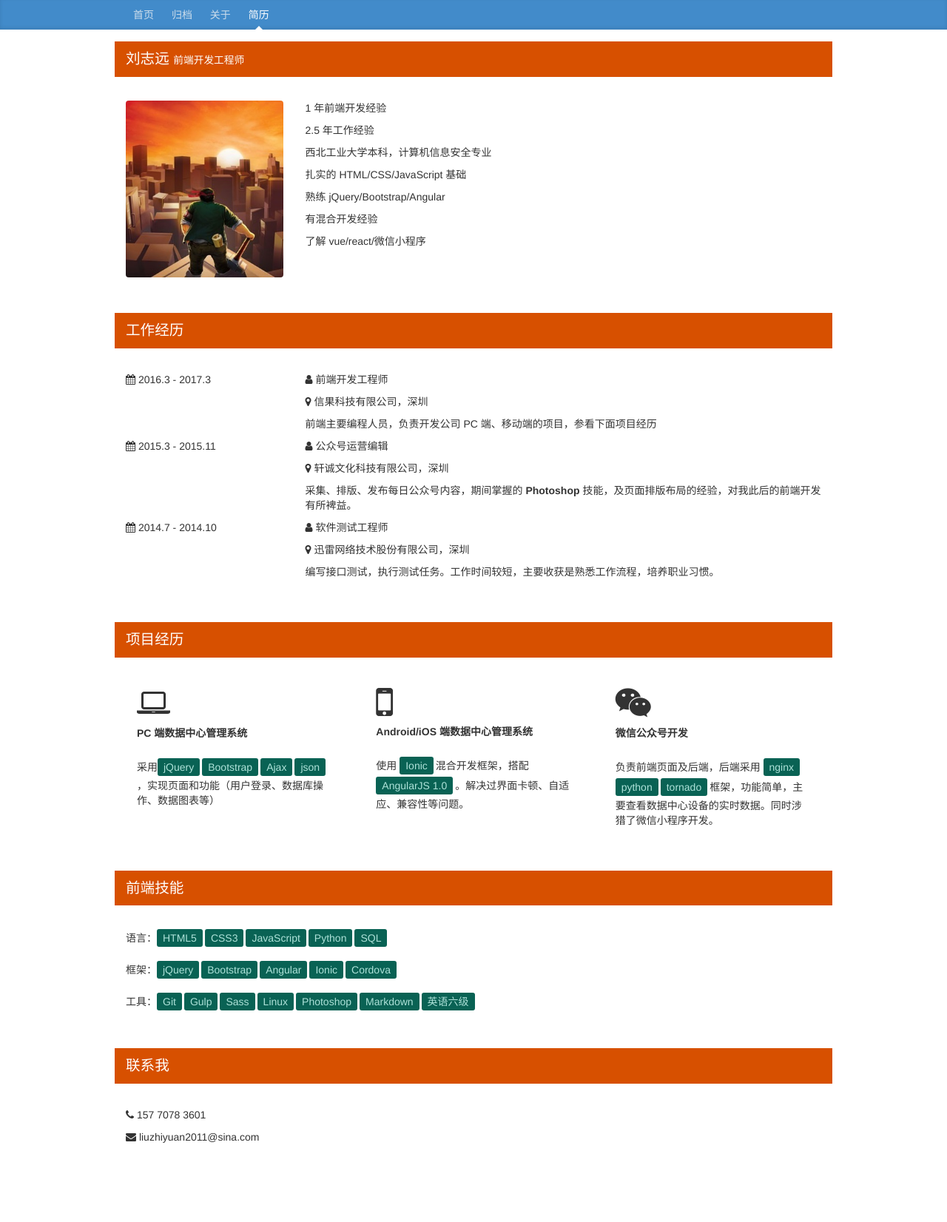
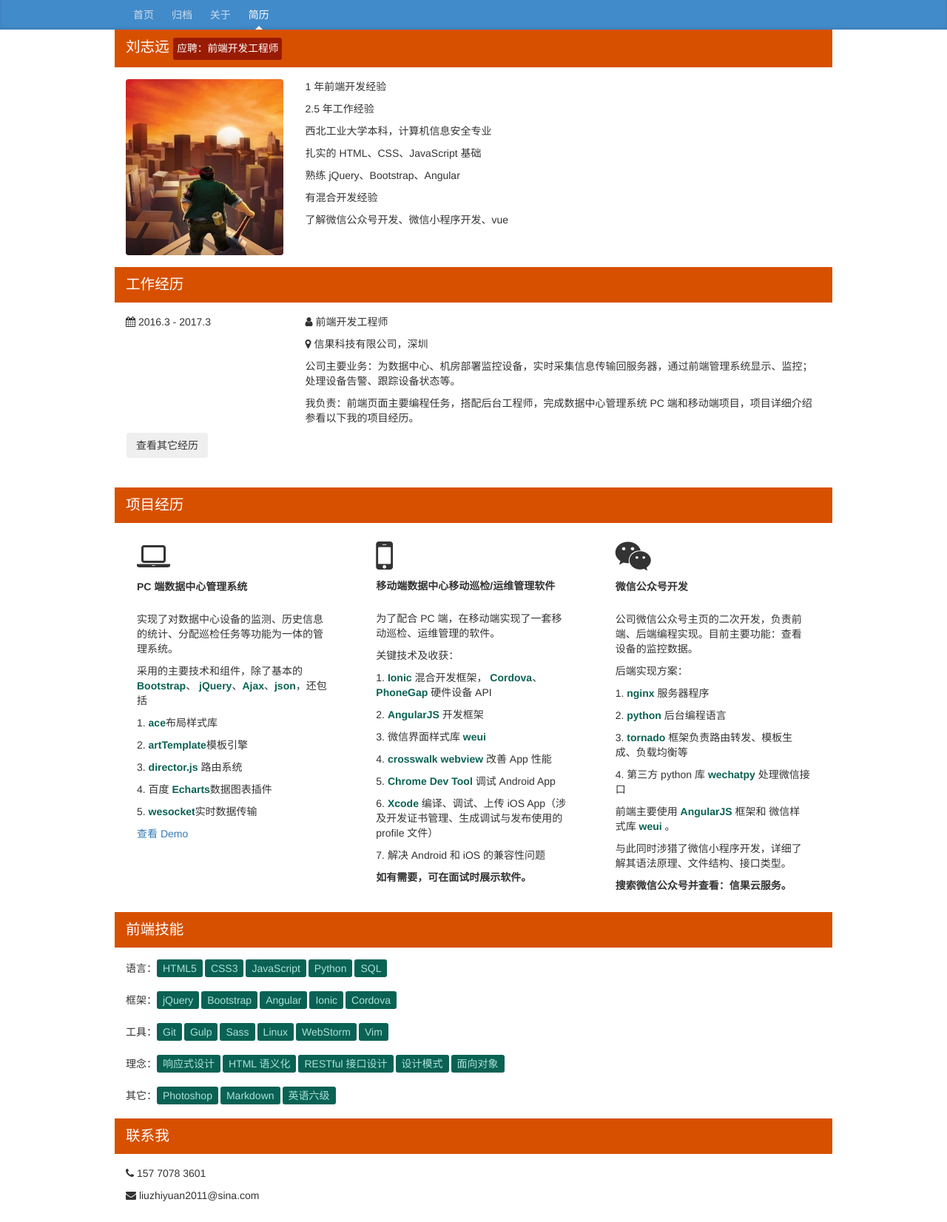
Before and after one commit to 90lzy/90lzy.github.io, a Jekyll site: the page built from 2017-resume.html, in a window 1280 px wide. Shown: the whole page at 74% size. Built offline with Jekyll 4.4.1, drawn with Linux system fonts in a browser that asks for light colours; before the commit the page ends 1589 px from its top, so only the background shows below that.

Commit message:
new details

```diff
--- a/_layouts/resume-responsive.html
+++ b/_layouts/resume-responsive.html
@@ -35,7 +35,7 @@
 <div class="container re-page">
     <div class="row re-content-block" id="profile">
         <!--<div class="text-center re-block-title">个人信息</div>-->
-        <div class="re-block-title">刘志远 <span class="re-objection">前端开发工程师</span></div>
+        <div class="re-block-title">刘志远 <span class="re-objection">应聘：前端开发工程师</span></div>
         <div class="col-sm-3 hidden-xs">
             <img src="/img/chuizi.jpg" alt="picture" class="re-profile-pic">
         </div>
@@ -43,10 +43,10 @@
             <p>1 年前端开发经验</p>
             <p>2.5 年工作经验</p>
             <p>西北工业大学本科，计算机信息安全专业</p>
-            <p>扎实的 HTML/CSS/JavaScript 基础</p>
-            <p>熟练 jQuery/Bootstrap/Angular</p>
+            <p>扎实的 HTML、CSS、JavaScript 基础</p>
+            <p>熟练 jQuery、Bootstrap、Angular</p>
             <p>有混合开发经验</p>
-            <p>了解 vue/react/微信小程序</p>
+            <p>了解微信公众号开发、微信小程序开发、vue</p>
         </div>
     </div>
     <div class="row re-content-block" id="experience">
@@ -60,9 +60,22 @@
                     前端开发工程师</p>
                 <p class="re-company"><i class="fa fa-map-marker" aria-hidden="true"></i>
                     信果科技有限公司，深圳</p>
-                <p class="re-resposibility">前端主要编程人员，负责开发公司 PC 端、移动端的项目，参看下面项目经历</p>
+                <p>公司主要业务：为数据中心、机房部署监控设备，实时采集信息传输回服务器，通过前端管理系统显示、监控；处理设备告警、跟踪设备状态等。</p>
+                <p class="re-resposibility">我负责：前端页面主要编程任务，搭配后台工程师，完成数据中心管理系统 PC 端和移动端项目，项目详细介绍参看以下我的项目经历。</p>
+
             </div>
+            <p style="padding: 0; margin: 0;">
+                <button
+                        id="check-more-experience" class="btn btn-secondary" type="button" data-toggle="collapse"
+                        data-target="#moreExperience"
+                        aria-expanded="false" aria-controls="moreExperience">
+                    查看其它经历
+                </button>
+            </p>
+
         </div>
+
+        <div id="moreExperience" class="collapse">
             <div class="re-exp-item">
                 <div class="col-sm-3 ">
                     <p class="re-timeline"><i class="fa fa-calendar" aria-hidden="true"></i>
@@ -91,6 +104,7 @@
                 </div>
             </div>
         </div>
+    </div>
     <div class="row re-content-block" id="projects">
         <div class="re-block-title">项目经历</div>
         <div class="col-sm-4 col-xs-12">
@@ -101,8 +115,14 @@
             </div>
             <div class="col-sm-12">
                 <p class="re-project-name">PC 端数据中心管理系统</p>
-                <p>采用<span class="re-tag">jQuery</span><span class="re-tag">Bootstrap</span><span
-                        class="re-tag">Ajax</span><span class="re-tag">json</span>，实现页面和功能（用户登录、数据库操作、数据图表等）</p>
+                <p>实现了对数据中心设备的监测、历史信息的统计、分配巡检任务等功能为一体的管理系统。</p>
+                <p>采用的主要技术和组件，除了基本的 <span class="re-project-tag">Bootstrap</span>、<span class="re-project-tag"> jQuery</span>、<span class="re-project-tag">Ajax</span>、<span class="re-project-tag">json</span>，还包括</p>
+                <p>1. <span class="re-project-tag">ace</span>布局样式库</p>
+                <p>2. <span class="re-project-tag">artTemplate</span>模板引擎</p>
+                <p>3. <span class="re-project-tag">director.js</span> 路由系统</p>
+                <p>4. 百度 <span class="re-project-tag">Echarts</span>数据图表插件</p>
+                <p>5. <span class="re-project-tag">wesocket</span>实时数据传输</p>
+                <a href="http://demo.fengyun.io" title="数据中心管理系统demo">查看 Demo</a>
             </div>
         </div>
 
@@ -113,9 +133,17 @@
                 </div>
             </div>
             <div class="col-sm-12">
-                <p class="re-project-name">Android/iOS 端数据中心管理系统</p>
-                <p>使用 <span class="re-tag">Ionic</span>混合开发框架，搭配 <span class="re-tag">AngularJS 1.0</span>。解决过界面卡顿、自适应、兼容性等问题。
-                </p>
+                <p class="re-project-name">移动端数据中心移动巡检/运维管理软件</p>
+                <p>为了配合 PC 端，在移动端实现了一套移动巡检、运维管理的软件。</p>
+                <p>关键技术及收获：</p>
+                <p>1. <span class="re-project-tag"> Ionic</span> 混合开发框架，<span class="re-project-tag"> Cordova</span>、<span class="re-project-tag"> PhoneGap</span> 硬件设备 API</p>
+                <p>2. <span class="re-project-tag"> AngularJS</span> 开发框架</p>
+                <p>3. 微信界面样式库 <span class="re-project-tag"> weui</span></p>
+                <p>4. <span class="re-project-tag"> crosswalk webview</span> 改善 App 性能</p>
+                <p>5. <span class="re-project-tag"> Chrome Dev Tool</span> 调试 Android App</p>
+                <p>6. <span class="re-project-tag"> Xcode</span> 编译、调试、上传 iOS App（涉及开发证书管理、生成调试与发布使用的 profile 文件）</p>
+                <p>7. 解决 Android 和 iOS 的兼容性问题</p>
+                <p><strong>如有需要，可在面试时展示软件。</strong></p>
             </div>
         </div>
 
@@ -128,8 +156,15 @@
             </div>
             <div class="col-sm-12">
                 <p class="re-project-name">微信公众号开发</p>
-                <p>负责前端页面及后端，后端采用 <span class="re-tag">nginx</span><span class="re-tag">python</span><span
-                        class="re-tag">tornado</span>框架，功能简单，主要查看数据中心设备的实时数据。同时涉猎了微信小程序开发。</p>
+                <p>公司微信公众号主页的二次开发，负责前端、后端编程实现。目前主要功能：查看设备的监控数据。</p>
+                <p>后端实现方案：</p>
+                <p>1. <span class="re-project-tag"> nginx </span>服务器程序</p>
+                <p>2. <span class="re-project-tag"> python </span>后台编程语言</p>
+                <p>3. <span class="re-project-tag"> tornado </span>框架负责路由转发、模板生成、负载均衡等</p>
+                <p>4. 第三方 python 库 <span class="re-project-tag"> wechatpy </span>处理微信接口</p>
+                <p>前端主要使用 <span class="re-project-tag"> AngularJS </span>框架和 微信样式库 <span class="re-project-tag"> weui </span>。</p>
+                <p>与此同时涉猎了微信小程序开发，详细了解其语法原理、文件结构、接口类型。</p>
+                <p><strong>搜索微信公众号并查看：信果云服务。</strong></p>
             </div>
         </div>
     </div>
@@ -145,10 +180,11 @@
                     class="re-tag">Angular</span><span class="re-tag">Ionic</span><span class="re-tag">Cordova</span>
             </div>
             <div class="re-tags-row">工具：<span class="re-tag">Git</span><span class="re-tag">Gulp</span><span
-                    class="re-tag">Sass</span><span
-                    class="re-tag">Linux</span><span class="re-tag">Photoshop</span><span class="re-tag">Markdown</span><span
-                    class="re-tag">英语六级</span>
+                    class="re-tag">Sass</span><span class="re-tag">Linux</span><span class="re-tag">WebStorm</span><span class="re-tag">Vim</span>
             </div>
+            <div class="re-tags-row">理念：<span class="re-tag"> 响应式设计</span><span class="re-tag"> HTML 语义化</span><span class="re-tag"> RESTful 接口设计</span><span class="re-tag"> 设计模式</span><span class="re-tag"> 面向对象</span>
+            </div>
+            <div>其它：<span class="re-tag">Photoshop</span><span class="re-tag">Markdown</span><span class="re-tag">英语六级</span></div>
         </div>
     </div>
     <div class="row re-content-block" id="contacts">
--- a/css/blog.css
+++ b/css/blog.css
@@ -209,18 +209,22 @@
     padding: 0;
     list-style-type: none;
 }
+
 .post-block {
     margin-bottom: 32px;
 }
+
 .post-title {
     font-weight: bold;
     font-size: 18px;
 }
+
 .post-info {
     font-size: 14px;
     color: #999;
     margin: 8px 0;
 }
+
 .post-excerpt {
     font-size: 16px;
 }
@@ -228,6 +232,7 @@
 .blog-post img {
     max-width: 100%;
 }
+
 .read-more {
     margin-top: 8px;
     font-size: 14px;
@@ -250,16 +255,19 @@
     line-height: 48px;
     text-align: left;
 }
+
 .h2, h2 {
     font-size: 21px;
     line-height: 32px;
     text-align: left;
 }
+
 .h3, h3 {
     font-size: 18px;
     line-height: 32px;
     text-align: left;
 }
+
 .h4, h4,
 .h5, h5,
 .h6 h6 {
@@ -273,40 +281,51 @@
     /*background-color: #7ec2f3;*/
     font-size: 14px;
 }
+
 .re-content-block {
     color: black;
-    margin-bottom: 32px;
-    padding-top: 16px;
+    margin-bottom: 16px;
+    /*padding-top: 16px;*/
     color: #333;
 }
+
 #profile {
 }
+
 #experience {
 }
+
 #projects {
 }
+
 #skills {
 }
+
 .re-name {
     /*text-align: right;*/
 }
+
 .re-timeline {
 }
+
 .re-block-title {
     padding: 10px 15px;
-    margin-bottom: 32px;
+    margin-bottom: 16px;
     /*background-color: #d73435;*/
     background-color: #d75000;
     color: white;
     font-weight: lighter;
     font-size: 140%;
 }
+
 .re-exp-item {
     margin-bottom: 24px;
 }
+
 .re-exp-item:last-child {
     margin-bottom: 0;
 }
+
 .re-project-img {
     font-size: 300%;
     /*text-align: center;*/
@@ -328,23 +347,42 @@
     margin-bottom: 3px;
     /*opacity: 0.5;*/
 }
+
 .re-tags-row {
     margin-bottom: 16px;
 }
+
 .re-tags-row:last-child {
     margin-bottom: 0;
 }
+
 .re-profile-pic {
     width: 100%;
     border-radius: 4px;
 }
+
 .re-objection {
+    display: inline-block;
+    padding: 5px;
     font-size: 70%;
+    background-color: #991b00;
+    border-radius: 3px;
 }
+
 .re-project-name {
     font-weight: bold;
     margin-bottom: 24px;
 }
+
 .re-padding {
     height: 16px;
 }
+#check-more-experience {
+    /*position: relative;*/
+    /*left: 86%;*/
+    margin-left: 16px;
+}
+.re-project-tag {
+    color: #096254;
+    font-weight:bold;
+}
```
Lines whose indentation alone changed are shown as unchanged.
